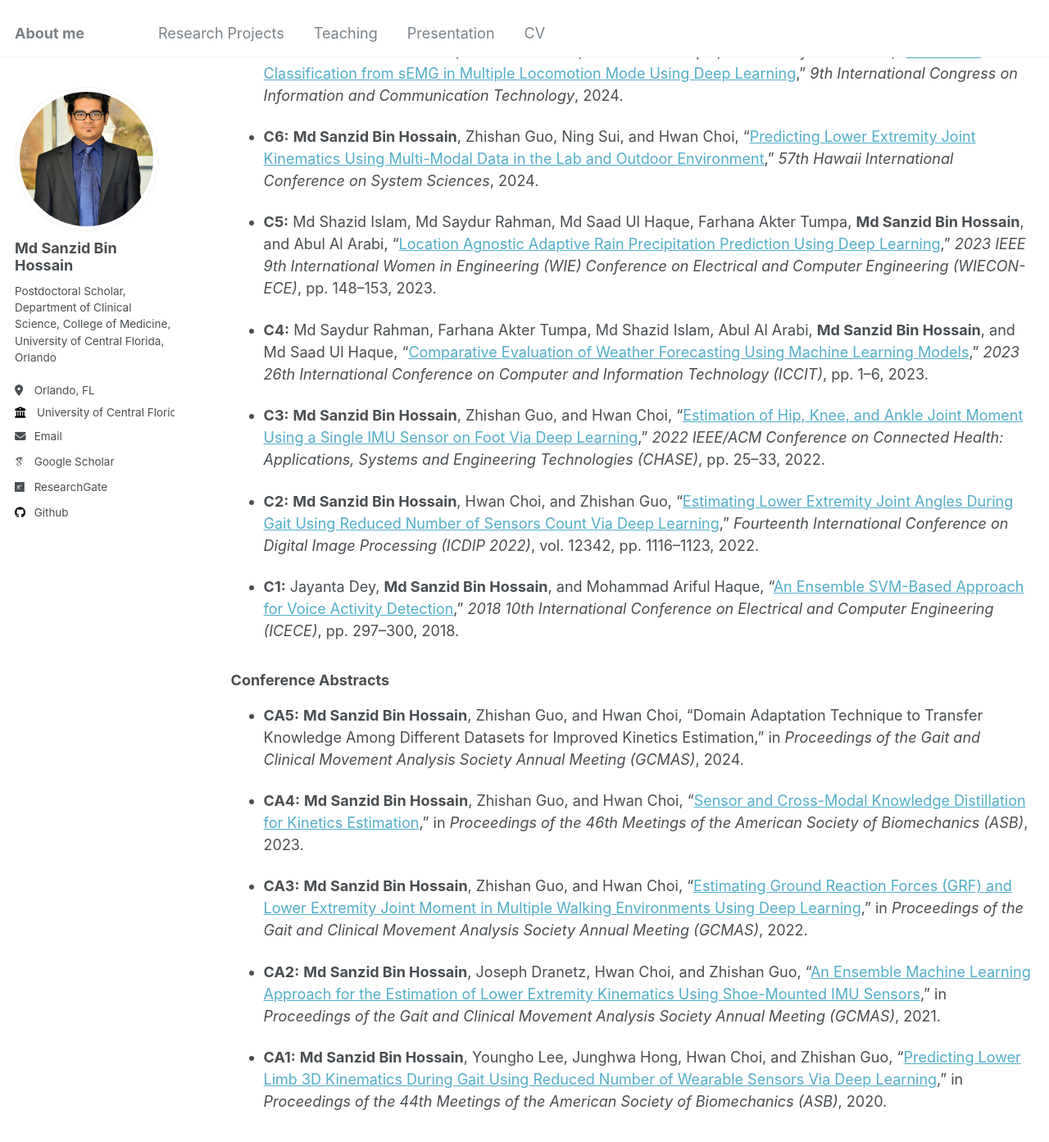
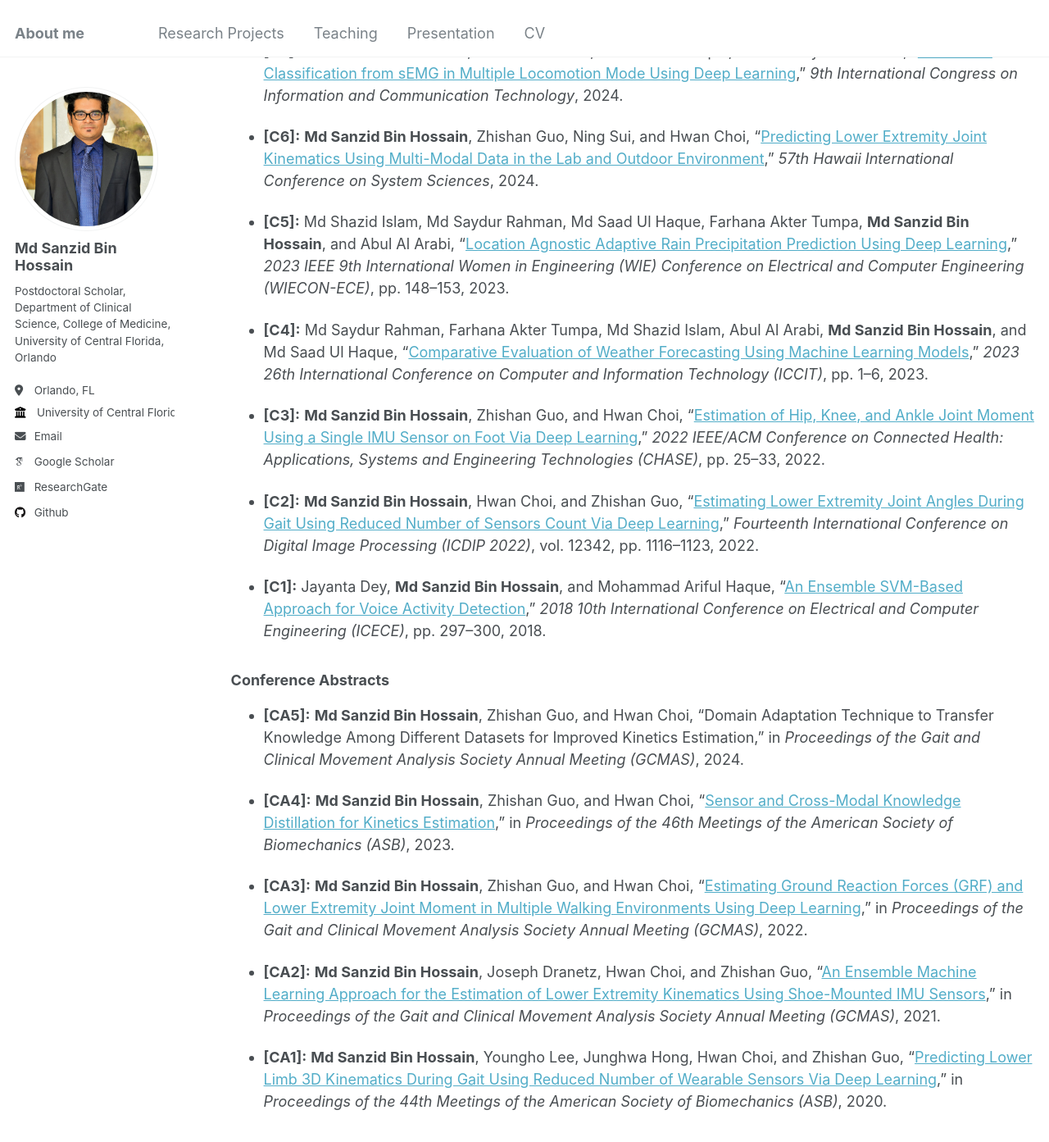
Before and after one commit to Md-Sanzid-Bin-Hossain/Md-Sanzid-Bin-Hossain, a Jekyll site: the page built from _pages/cv.md, in a window 1280 px wide and 1400 px high, scrolled down 2704 px. Shown: the top 1393 px of the window at 82% size. Built offline with Jekyll 4.4.1, drawn with Linux system fonts in a browser that asks for light colours; some web fonts are replaced; some of the changed text lies outside the part shown.

Commit message:
Update cv.md

```diff
--- a/_pages/cv.md
+++ b/_pages/cv.md
@@ -76,31 +76,31 @@ My research primarily focuses on advanced AI-based approaches, utilizing wearabl
 
 ### Conferences
 
-- **C7:** **Md Sanzid Bin Hossain**, Md Shazid Islam, Md Saad Ul Haque, and Md Saydur Rahman, "[Gait Phase Classification from sEMG in Multiple Locomotion Mode Using Deep Learning](https://link.springer.com/chapter/10.1007/978-981-97-3562-4_29)," *9th International Congress on Information and Communication Technology*, 2024.
+- **[C7]:** **Md Sanzid Bin Hossain**, Md Shazid Islam, Md Saad Ul Haque, and Md Saydur Rahman, "[Gait Phase Classification from sEMG in Multiple Locomotion Mode Using Deep Learning](https://link.springer.com/chapter/10.1007/978-981-97-3562-4_29)," *9th International Congress on Information and Communication Technology*, 2024.
 
-- **C6:** **Md Sanzid Bin Hossain**, Zhishan Guo, Ning Sui, and Hwan Choi, "[Predicting Lower Extremity Joint Kinematics Using Multi-Modal Data in the Lab and Outdoor Environment](https://scholarspace.manoa.hawaii.edu/items/aff5225a-02ab-4174-902d-f90f1acbc352)," *57th Hawaii International Conference on System Sciences*, 2024.
+- **[C6]:** **Md Sanzid Bin Hossain**, Zhishan Guo, Ning Sui, and Hwan Choi, "[Predicting Lower Extremity Joint Kinematics Using Multi-Modal Data in the Lab and Outdoor Environment](https://scholarspace.manoa.hawaii.edu/items/aff5225a-02ab-4174-902d-f90f1acbc352)," *57th Hawaii International Conference on System Sciences*, 2024.
 
-- **C5:** Md Shazid Islam, Md Saydur Rahman, Md Saad Ul Haque, Farhana Akter Tumpa, **Md Sanzid Bin Hossain**, and Abul Al Arabi, "[Location Agnostic Adaptive Rain Precipitation Prediction Using Deep Learning](https://ieeexplore.ieee.org/abstract/document/10456479)," *2023 IEEE 9th International Women in Engineering (WIE) Conference on Electrical and Computer Engineering (WIECON-ECE)*, pp. 148–153, 2023.
+- **[C5]:** Md Shazid Islam, Md Saydur Rahman, Md Saad Ul Haque, Farhana Akter Tumpa, **Md Sanzid Bin Hossain**, and Abul Al Arabi, "[Location Agnostic Adaptive Rain Precipitation Prediction Using Deep Learning](https://ieeexplore.ieee.org/abstract/document/10456479)," *2023 IEEE 9th International Women in Engineering (WIE) Conference on Electrical and Computer Engineering (WIECON-ECE)*, pp. 148–153, 2023.
 
-- **C4:** Md Saydur Rahman, Farhana Akter Tumpa, Md Shazid Islam, Abul Al Arabi, **Md Sanzid Bin Hossain**, and Md Saad Ul Haque, "[Comparative Evaluation of Weather Forecasting Using Machine Learning Models](https://ieeexplore.ieee.org/abstract/document/10441077)," *2023 26th International Conference on Computer and Information Technology (ICCIT)*, pp. 1–6, 2023.
+- **[C4]:** Md Saydur Rahman, Farhana Akter Tumpa, Md Shazid Islam, Abul Al Arabi, **Md Sanzid Bin Hossain**, and Md Saad Ul Haque, "[Comparative Evaluation of Weather Forecasting Using Machine Learning Models](https://ieeexplore.ieee.org/abstract/document/10441077)," *2023 26th International Conference on Computer and Information Technology (ICCIT)*, pp. 1–6, 2023.
 
-- **C3:** **Md Sanzid Bin Hossain**, Zhishan Guo, and Hwan Choi, "[Estimation of Hip, Knee, and Ankle Joint Moment Using a Single IMU Sensor on Foot Via Deep Learning](https://ieeexplore.ieee.org/abstract/document/9983626)," *2022 IEEE/ACM Conference on Connected Health: Applications, Systems and Engineering Technologies (CHASE)*, pp. 25–33, 2022.
+- **[C3]:** **Md Sanzid Bin Hossain**, Zhishan Guo, and Hwan Choi, "[Estimation of Hip, Knee, and Ankle Joint Moment Using a Single IMU Sensor on Foot Via Deep Learning](https://ieeexplore.ieee.org/abstract/document/9983626)," *2022 IEEE/ACM Conference on Connected Health: Applications, Systems and Engineering Technologies (CHASE)*, pp. 25–33, 2022.
 
-- **C2:** **Md Sanzid Bin Hossain**, Hwan Choi, and Zhishan Guo, "[Estimating Lower Extremity Joint Angles During Gait Using Reduced Number of Sensors Count Via Deep Learning](https://www.spiedigitallibrary.org/conference-proceedings-of-spie/12342/123423P/Estimating-lower-extremity-joint-angles-during-gait-using-reduced-number/10.1117/12.2643786.short#_=_)," *Fourteenth International Conference on Digital Image Processing (ICDIP 2022)*, vol. 12342, pp. 1116–1123, 2022.
+- **[C2]:** **Md Sanzid Bin Hossain**, Hwan Choi, and Zhishan Guo, "[Estimating Lower Extremity Joint Angles During Gait Using Reduced Number of Sensors Count Via Deep Learning](https://www.spiedigitallibrary.org/conference-proceedings-of-spie/12342/123423P/Estimating-lower-extremity-joint-angles-during-gait-using-reduced-number/10.1117/12.2643786.short#_=_)," *Fourteenth International Conference on Digital Image Processing (ICDIP 2022)*, vol. 12342, pp. 1116–1123, 2022.
 
-- **C1:** Jayanta Dey, **Md Sanzid Bin Hossain**, and Mohammad Ariful Haque, "[An Ensemble SVM-Based Approach for Voice Activity Detection](https://ieeexplore.ieee.org/abstract/document/8636745)," *2018 10th International Conference on Electrical and Computer Engineering (ICECE)*, pp. 297–300, 2018.
+- **[C1]:** Jayanta Dey, **Md Sanzid Bin Hossain**, and Mohammad Ariful Haque, "[An Ensemble SVM-Based Approach for Voice Activity Detection](https://ieeexplore.ieee.org/abstract/document/8636745)," *2018 10th International Conference on Electrical and Computer Engineering (ICECE)*, pp. 297–300, 2018.
 
 ### Conference Abstracts
 
-- **CA5:** **Md Sanzid Bin Hossain**, Zhishan Guo, and Hwan Choi, "Domain Adaptation Technique to Transfer Knowledge Among Different Datasets for Improved Kinetics Estimation," in *Proceedings of the Gait and Clinical Movement Analysis Society Annual Meeting (GCMAS)*, 2024.
+- **[CA5]:** **Md Sanzid Bin Hossain**, Zhishan Guo, and Hwan Choi, "Domain Adaptation Technique to Transfer Knowledge Among Different Datasets for Improved Kinetics Estimation," in *Proceedings of the Gait and Clinical Movement Analysis Society Annual Meeting (GCMAS)*, 2024.
 
-- **CA4:** **Md Sanzid Bin Hossain**, Zhishan Guo, and Hwan Choi, "[Sensor and Cross-Modal Knowledge Distillation for Kinetics Estimation](https://www.techrxiv.org/doi/full/10.36227/techrxiv.24302968.v1)," in *Proceedings of the 46th Meetings of the American Society of Biomechanics (ASB)*, 2023.
+- **[CA4]:** **Md Sanzid Bin Hossain**, Zhishan Guo, and Hwan Choi, "[Sensor and Cross-Modal Knowledge Distillation for Kinetics Estimation](https://www.techrxiv.org/doi/full/10.36227/techrxiv.24302968.v1)," in *Proceedings of the 46th Meetings of the American Society of Biomechanics (ASB)*, 2023.
 
-- **CA3:** **Md Sanzid Bin Hossain**, Zhishan Guo, and Hwan Choi, "[Estimating Ground Reaction Forces (GRF) and Lower Extremity Joint Moment in Multiple Walking Environments Using Deep Learning](https://d197for5662m48.cloudfront.net/documents/publicationstatus/172420/preprint_pdf/8466d62309ae586d310b34c39652c404.pdf)," in *Proceedings of the Gait and Clinical Movement Analysis Society Annual Meeting (GCMAS)*, 2022.
+- **[CA3]:** **Md Sanzid Bin Hossain**, Zhishan Guo, and Hwan Choi, "[Estimating Ground Reaction Forces (GRF) and Lower Extremity Joint Moment in Multiple Walking Environments Using Deep Learning](https://d197for5662m48.cloudfront.net/documents/publicationstatus/172420/preprint_pdf/8466d62309ae586d310b34c39652c404.pdf)," in *Proceedings of the Gait and Clinical Movement Analysis Society Annual Meeting (GCMAS)*, 2022.
 
-- **CA2:** **Md Sanzid Bin Hossain**, Joseph Dranetz, Hwan Choi, and Zhishan Guo, "[An Ensemble Machine Learning Approach for the Estimation of Lower Extremity Kinematics Using Shoe-Mounted IMU Sensors](https://zguo32.wordpress.ncsu.edu/files/2023/02/GMCAS_2021_Sanzid.pdf)," in *Proceedings of the Gait and Clinical Movement Analysis Society Annual Meeting (GCMAS)*, 2021.
+- **[CA2]:** **Md Sanzid Bin Hossain**, Joseph Dranetz, Hwan Choi, and Zhishan Guo, "[An Ensemble Machine Learning Approach for the Estimation of Lower Extremity Kinematics Using Shoe-Mounted IMU Sensors](https://zguo32.wordpress.ncsu.edu/files/2023/02/GMCAS_2021_Sanzid.pdf)," in *Proceedings of the Gait and Clinical Movement Analysis Society Annual Meeting (GCMAS)*, 2021.
 
-- **CA1:** **Md Sanzid Bin Hossain**, Youngho Lee, Junghwa Hong, Hwan Choi, and Zhishan Guo, "[Predicting Lower Limb 3D Kinematics During Gait Using Reduced Number of Wearable Sensors Via Deep Learning](https://asbweb.org/wp-content/uploads/ASB2020_Abstract_Book_Final.pdf)," in *Proceedings of the 44th Meetings of the American Society of Biomechanics (ASB)*, 2020.
+- **[CA1]:** **Md Sanzid Bin Hossain**, Youngho Lee, Junghwa Hong, Hwan Choi, and Zhishan Guo, "[Predicting Lower Limb 3D Kinematics During Gait Using Reduced Number of Wearable Sensors Via Deep Learning](https://asbweb.org/wp-content/uploads/ASB2020_Abstract_Book_Final.pdf)," in *Proceedings of the 44th Meetings of the American Society of Biomechanics (ASB)*, 2020.
 
 
 ## Talks/Poster Presentations
```
Also changed, not shown: other parts of _pages/cv.md (+1 -1 lines).
